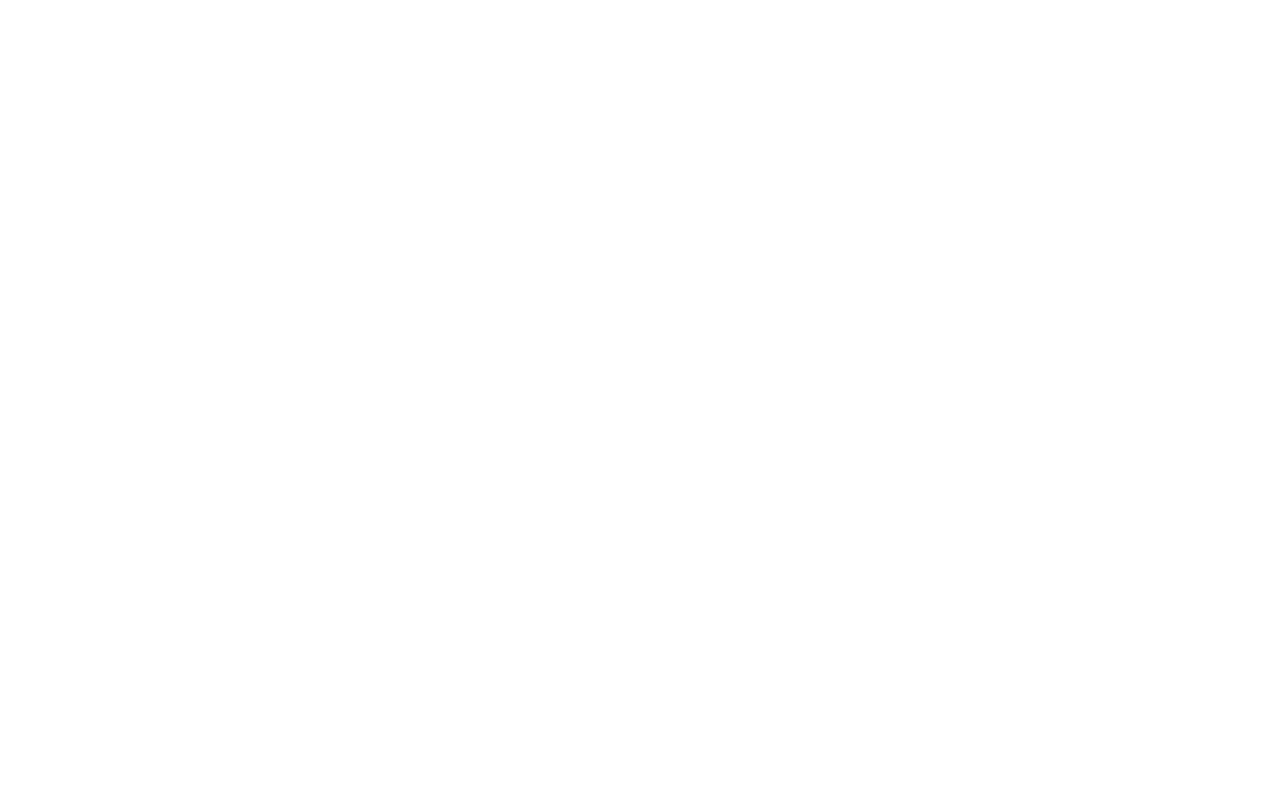
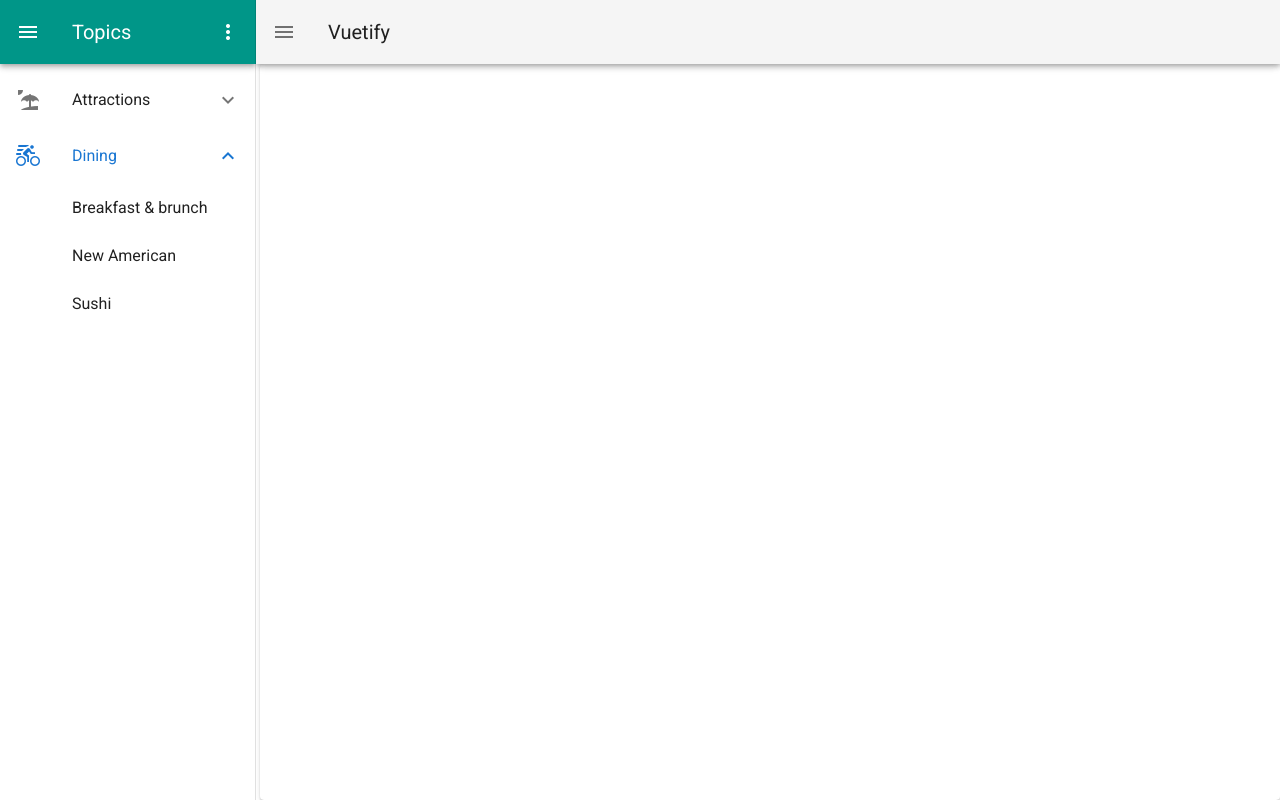
Before and after one commit to jennyWan278/vue-app, a Vue app: page / in a window 1280 px wide. Built offline with nearby package versions, Linux system fonts and the light colour scheme.

Commit message:
添加国际化

```diff
--- a/src/Layout/index.vue
+++ b/src/Layout/index.vue
@@ -2,19 +2,15 @@
   <div class="layout">
     <Menu></Menu>
     <Header></Header>
-    <v-main>
-      <v-container fluid>
-        <v-row align="center" justify="center">
-          <v-col cols="10">
-            <v-card class="center-card"></v-card>
-          </v-col>
-        </v-row>
-      </v-container>
-    </v-main>
-
-    <v-footer :inset="footer.true" app>
-      <span class="px-4">&copy; {{ new Date().getFullYear() }}</span>
-    </v-footer>
+    <v-card class="layout-content">
+      <div class="locale-changer">
+        <select v-model="$i18n.locale" class="select">
+          <option v-for="(lang, i) in langs" :key="`Lang${i}`" :value="lang">
+            {{ lang }}
+          </option>
+        </select>
+      </div>
+    </v-card>
   </div>
 </template>
 
@@ -27,7 +23,11 @@ export default {
     footer: {
       inset: false,
     },
+    langs: ["ja", "en"],
   }),
+  mounted() {
+    console.log("$i18n.locale", this.$i18n.locale);
+  },
   computed: {},
   watch: {},
   components: {
@@ -41,14 +41,17 @@ export default {
 .layout {
   display: flex;
   min-width: 1200px;
+  width: 100%;
   height: 100%;
   flex-direction: row;
 }
 .layout-content {
-  display: flex;
-  flex: 1;
-  flex-direction: column;
-  width: 900px;
+  width: 100%;
+  height: calc(100% - 64px);
+  margin-top: 64px;
+  background-color: #fafcff;
+  box-sizing: border-box;
+  padding: 20px;
 }
 .layout-content-header {
   position: relative;
@@ -77,5 +80,13 @@ export default {
 .center-card {
   width: 100%;
   height: 100%;
+  padding: 20px;
+  /* background-color: #fafcff; */
+  background-color: #f99;
+}
+.locale-changer,
+.select {
+  height: 60px;
+  width: 80px;
 }
 </style>
--- /dev/null
+++ b/src/locales/cn.json
@@ -0,0 +1,3 @@
+{
+    "test": "测试"
+}
--- /dev/null
+++ b/src/locales/en.json
@@ -0,0 +1,3 @@
+{
+    "test": "test"
+}
--- /dev/null
+++ b/src/locales/i18n.ts
@@ -0,0 +1,35 @@
+import Vue from "vue";
+import VueI18n from "vue-i18n";
+
+Vue.use(VueI18n);
+
+/**
+ * loadLocaleMessages函数实现
+ * messages = {
+     en: require('./en.json'),
+     zh: require('./zh.json')
+  } 的效果
+**/
+type localeType = "cn" | "en";
+function loadLocaleMessages() {
+  const locales = require.context(
+    "@/locales",
+    true,
+    /[A-Za-z0-9-_,\s]+\.json$/i
+  );
+  const messages: any = {};
+  locales.keys().forEach((key) => {
+    const matched = key.match(/([A-Za-z0-9-_]+)\./i);
+    if (matched && matched.length > 1) {
+      const locale: localeType = matched[1] as localeType;
+      messages[locale] = locales(key);
+    }
+  });
+  return messages;
+}
+
+export default new VueI18n({
+  locale: process.env.VUE_APP_I18N_LOCALE || "cn",
+  fallbackLocale: process.env.VUE_APP_I18N_FALLBACK_LOCALE || "cn",
+  messages: loadLocaleMessages(),
+});
--- a/src/main.ts
+++ b/src/main.ts
@@ -3,12 +3,13 @@ import App from "./App.vue";
 import router from "./router";
 import store from "./store";
 import vuetify from "./plugins/vuetify";
-
-Vue.config.productionTip = false;
+import i18n from "./locales/i18n";
+// Vue.config.productionTip = false;
 
 new Vue({
   router,
   store,
   vuetify,
+  i18n,
   render: (h) => h(App),
 }).$mount("#app");
--- a/src/router/index.ts
+++ b/src/router/index.ts
@@ -10,7 +10,7 @@ const routes: Array<RouteConfig> = [
     path: "/login",
     name: "login",
     component: () =>
-      import(/* webpackChunkName: "login" */ "../views/login.vue"),
+      import(/* webpackChunkName: "login" */ "../views/Login.vue"),
   },
   // 首页
   {
@@ -37,21 +37,21 @@ const router = new VueRouter({
   routes,
 });
 
-const loginUrl = "/login";
+// const loginUrl = "/login";
 
-router.beforeEach((to, from, next) => {
-  if (to.matched.some((record) => record.meta.auth === "login")) {
-    if (!userService.isLogin()) {
-      next({
-        path: loginUrl,
-        // query: { redirect: to.fullPath }
-      });
-    } else {
-      next();
-    }
-  } else {
-    next(); // 确保一定要调用 next()
-  }
-});
+// router.beforeEach((to, from, next) => {
+//   if (to.matched.some((record) => record.meta.auth === "login")) {
+//     if (!userService.isLogin()) {
+//       next({
+//         path: loginUrl,
+//         // query: { redirect: to.fullPath }
+//       });
+//     } else {
+//       next();
+//     }
+//   } else {
+//     next(); // 确保一定要调用 next()
+//   }
+// });
 
 export default router;
--- a/src/store/index.ts
+++ b/src/store/index.ts
@@ -1,16 +1,16 @@
 import Vue from "vue";
 import Vuex from "vuex";
-import user from "./user";
+// import user from "./user";
 
 Vue.use(Vuex);
 
-interface State {
-  user: typeof user.state;
-}
+// interface State {
+//   user: typeof user.state;
+// }
 
-type GettersFunscs = typeof user.getters;
-export default new Vuex.Store<State>({
+// type GettersFunscs = typeof user.getters;
+export default new Vuex.Store({
   modules: {
-    user,
+    // user,
   },
 });
--- a/src/store/user.ts
+++ b/src/store/user.ts
@@ -1,35 +1,35 @@
-export default {
-  namespaced: true,
-  state: {
-    userName: localStorage.userName || "",
-    token: localStorage.token || "",
-    userId: localStorage.userId || "",
-  },
-  mutations: {
-    updateState(state, newState) {
-      Object.assign(state, newState);
-    },
-  },
-  getters: {
-    isLogin(state) {
-      return !!state.token;
-    },
-  },
-  actions: {
-    updateState({ commit }, newState) {
-      commit("updateState", newState);
-    },
-    saveLoginInfo({ commit }, { userName, token, userId }) {
-      localStorage.userName = userName;
-      localStorage.token = token;
-      localStorage.userId = userId;
-      commit("updateState", { userName, token, userId });
-    },
-    removeLoginInfo({ commit }) {
-      localStorage.removeItem("token");
-      commit("updateState", {
-        token: "",
-      });
-    },
-  },
-};
+// export default {
+//   namespaced: true,
+//   state: {
+//     userName: localStorage.userName || "",
+//     token: localStorage.token || "",
+//     userId: localStorage.userId || "",
+//   },
+//   mutations: {
+//     updateState(state, newState) {
+//       Object.assign(state, newState);
+//     },
+//   },
+//   getters: {
+//     isLogin(state) {
+//       return !!state.token;
+//     },
+//   },
+//   actions: {
+//     updateState({ commit }, newState) {
+//       commit("updateState", newState);
+//     },
+//     saveLoginInfo({ commit }, { userName, token, userId }) {
+//       localStorage.userName = userName;
+//       localStorage.token = token;
+//       localStorage.userId = userId;
+//       commit("updateState", { userName, token, userId });
+//     },
+//     removeLoginInfo({ commit }) {
+//       localStorage.removeItem("token");
+//       commit("updateState", {
+//         token: "",
+//       });
+//     },
+//   },
+// };
--- a/src/views/Home.vue
+++ b/src/views/Home.vue
@@ -1,10 +1,5 @@
 <template>
-  <!-- <Layout></Layout> -->
-  <div class="contnet">
-    <div class="content-detail">
-      内容内容内容内容内容内容内容内容内容内容内容内容内容内容内容
-    </div>
-  </div>
+  <Layout></Layout>
 </template>
 
 <script lang="ts">
@@ -16,7 +11,7 @@ export default Vue.extend({
   name: "Home",
 
   components: {
-    // Layout,
+    Layout,
   },
 });
 </script>
```
Also changed, not shown: package.json (+8 -0 lines), src/Layout/Content/index.vue (+15 -1 lines), 1 other file (tests, documents, lock files or other folders).
